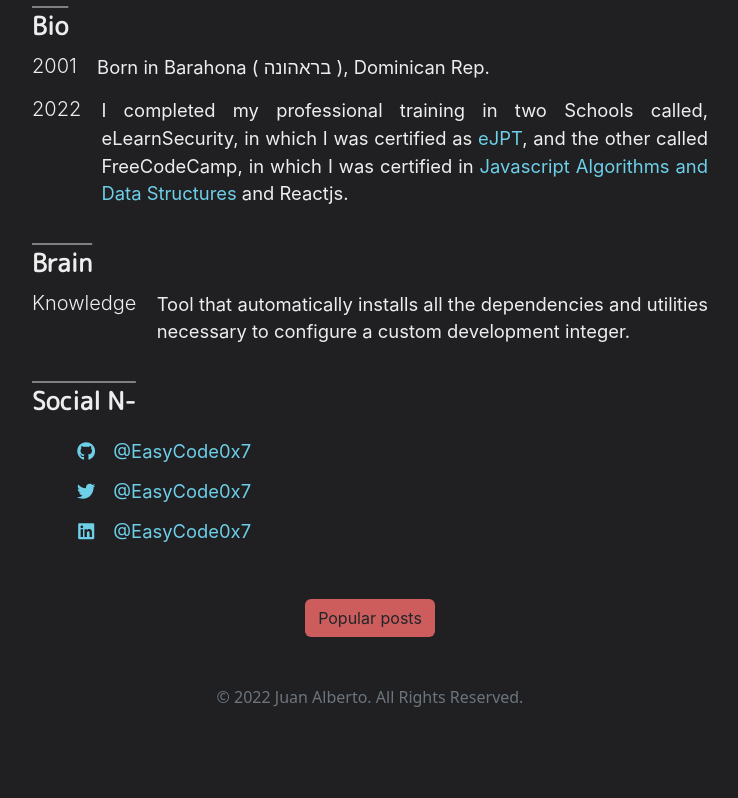
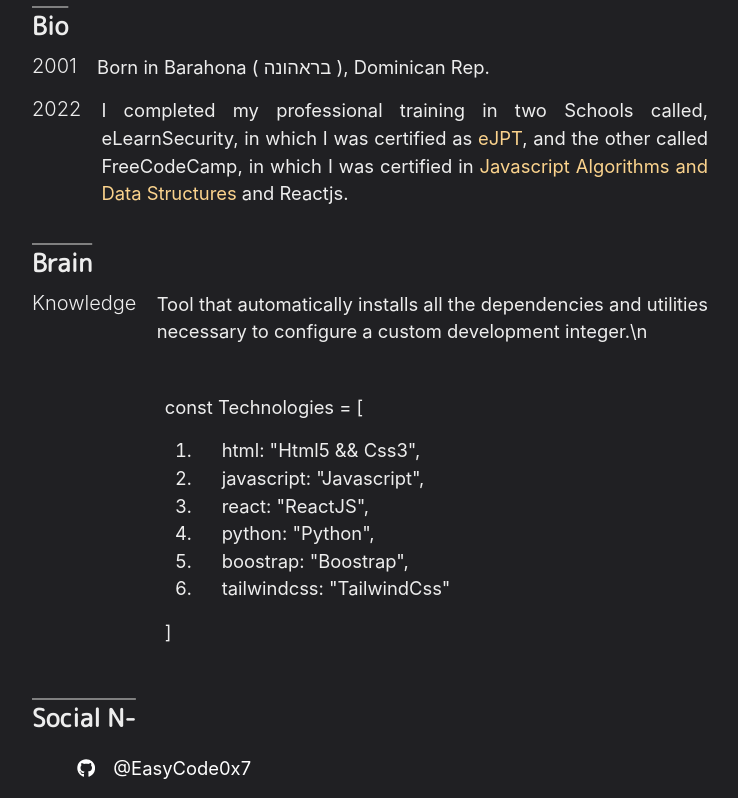
Before and after one commit to EasyCode0x7/EasyCode-homepage, a React (Create React App) app: page / in a window 1280 px wide. Shown: the part 900-1698 px from the top of the page, without its empty margins (270-1008 px from the left). Before the commit the page ends 1625 px from the top, so only its background shows below. Built offline with nearby package versions, Linux system fonts and the light colour scheme.

Commit message:
Add files via upload

```diff
--- a/package.json
+++ b/package.json
@@ -52,6 +52,7 @@
     ]
   },
   "devDependencies": {
-    "source-map-loader": "^4.0.1"
+    "source-map-loader": "^4.0.1",
+    "webpack": "^5.75.0"
   }
 }
--- a/src/App.css
+++ b/src/App.css
@@ -7,6 +7,7 @@
     --color-personate: rgba(255, 255, 255, 0.92);
     --cont-size: 1.55em!important;
     --cyan: #6DCFE8;
+    --yellow: rgba(251, 211, 141, 1);
 }
 
 
--- a/src/components/components.css
+++ b/src/components/components.css
@@ -33,7 +33,7 @@
     display: flex;
     position: fixed;
     background: #20202380;
-    backdrop-filter: blur(5px);
+    backdrop-filter: blur(15px);
     left: 0;
     width: 100%;
     justify-content: center;
@@ -92,7 +92,7 @@
 
 .init {
     padding: 10px;
-    color: var(--cyan);
+    color: white;
 }
 
 .sub-name {
@@ -110,20 +110,20 @@
 
 
 .init:hover {
-  background: rgba(129, 230, 217, 0.12);
+  background: var(--cyan);
   border-radius: 10px;
   text-decoration: underline;
 }
 
 .styleTextColor {
-    color: var(--cyan);
+    color: var(--yellow);
     text-decoration: none;
 }
 
 
 .styleTextColor:hover {
     text-decoration: underline;
-    color: var(--cyan);
+    color: var(--yellow);
 }
 
 .fnt-heading {
@@ -155,3 +155,7 @@
 .ssS, .fnt-norma {
     font-size: var(--chakra-fontSizes-normal);
 }
+
+.text-in {
+    text-indent: 25px;
+}
--- a/src/components/home.js
+++ b/src/components/home.js
@@ -12,7 +12,7 @@
 
 
     const Twitter = "https://twitter.com/EasyCode0x7";
-    const Linkedin = "https://linkedin.com/";
+    const Linkedin = "https://www.linkedin.com/in/juan-alberto-r-santana-aka-hello-world-828a6424b/";
     const YTChannel = "https://youtube.com/@EasyCode_";
     const Github = "https://github.com/EasyCode0x7";
 
@@ -20,7 +20,6 @@
     const Tm = "https://www.craftz.dog/";
     const eJPT = "https://verified.elearnsecurity.com/certificates/6b4943a0-26a2-4ce7-8063-aff8e6bda825";
     const javaScript = "https://www.freecodecamp.org/certification/crashoverride0x7/javascript-algorithms-and-data-structures";
-
 
 
     return (
@@ -74,7 +73,7 @@
                 </div>
 
                 <div className="py-4 d-flex">
-                    <Link to='/works' className="btn mx-auto bgColor">My portfolio</Link>
+                    <Link to='/works' className="btn mx-auto btn-info">My portfolio</Link>
                 </div>
 
                 <div className='pt-4'>
@@ -97,7 +96,22 @@
                         <h5 className='fWeight'>Knowledge</h5>
                         <p className='down'>
                             Tool that automatically installs all the dependencies and utilities
-                            necessary to configure a custom development integer.
+                            necessary to configure a custom development integer.\n
+
+                            <div className='pt-5 px-2 rounded' style={{background: "#282c34!important;"}}>
+
+                                <p>const Technologies = [</p>
+                                <ol>
+                                    <li className='text-in'>html: "Html5 && Css3",</li>
+                                    <li className='text-in'>javascript: "Javascript",</li>
+                                    <li className='text-in'>react: "ReactJS",</li>
+                                    <li className='text-in'>python: "Python",</li>
+                                    <li className='text-in'>boostrap: "Boostrap",</li>
+                                    <li className='text-in'>tailwindcss: "TailwindCss"</li>
+                                </ol>
+                                <p>]</p>
+
+                            </div>
                         </p>
                     </div>
                 </div>
@@ -127,7 +141,7 @@
             </div>
 
             <div className="py-4 d-flex">
-                <Link to='/posts' className="btn mx-auto bgColor">Popular posts</Link>
+                <Link to='/posts' className="btn mx-auto btn-info">Popular posts</Link>
             </div>
 
         </div>
```
Also changed, not shown: 1 other file (tests, documents, lock files or other folders).
